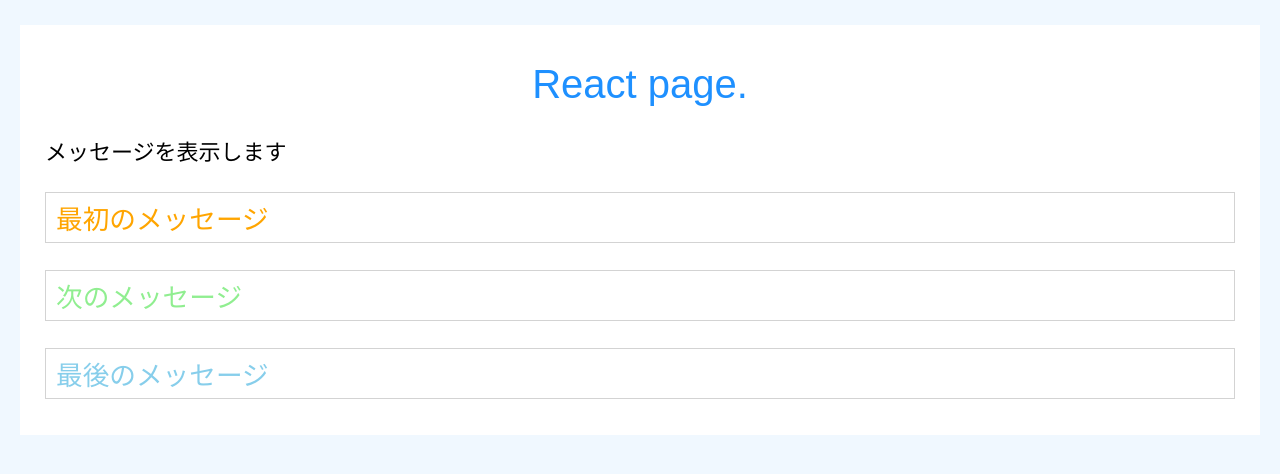
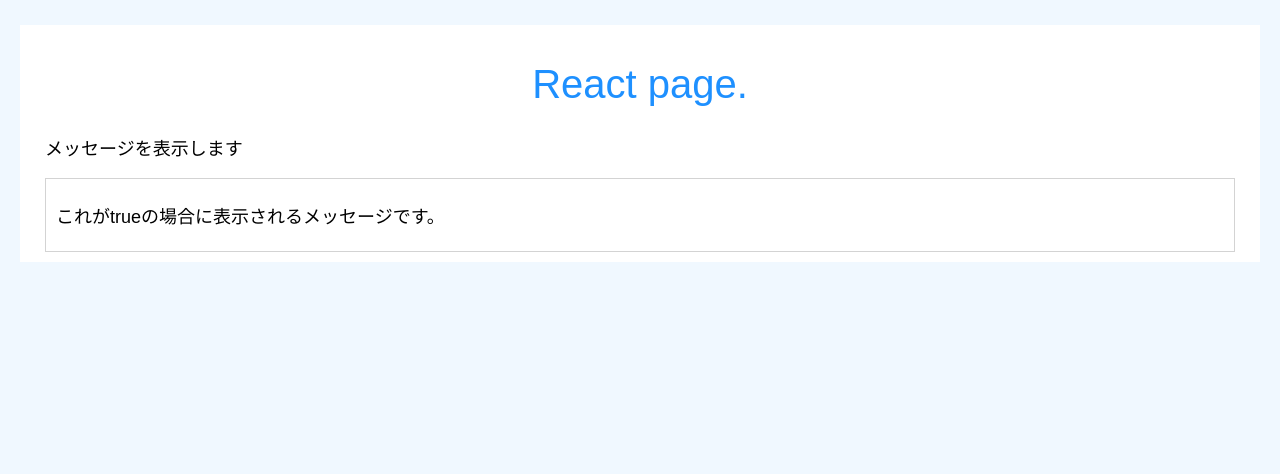
Before and after one commit to wista110/react_ts_app_chp3, a React (Create React App) app: page / in a window 1280 px wide. Shown: the top 474 px of the page. Built offline with nearby package versions, Linux system fonts and the light colour scheme.

Commit message:
JSXの使い方①

```diff
--- a/src/App.tsx
+++ b/src/App.tsx
@@ -26,39 +26,65 @@
 
 // export default App;
 
-// チャプター３ App.tsx
+// チャプター３-2 App.tsx
+// import React from 'react';
+// import './App.css';
+
+// const title = "React page.";
+// const massage = "メッセージを表示します";
+
+// // MsgPropsインターフェイスの定義
+// interface MsgProps {
+//   msg: string;
+//   size: number;
+//   color: string;
+// }
+
+// function Msg(props: MsgProps) {
+//   const s = {
+//     fontSize: props.size + "pt",
+//     color: props.color,
+//   }
+//   return <p className='msg' style={s}>{props.msg}</p>;
+// }
+
+// function App() {
+//   return (
+//     <div className='container'>
+//       <h1>{title}</h1>
+//       <h2>{massage}</h2>
+//       <div>
+//       <Msg msg="最初のメッセージ" size={20} color="orange" />
+//       <Msg msg="次のメッセージ" size={20} color="lightgreen" />
+//       <Msg msg="最後のメッセージ" size={20} color="skyblue" />
+//       </div>
+//     </div>
+//   );
+// }
+// export default App;
+
+// チャプター３-3 App.tsx
 import React from 'react';
 import './App.css';
 
 const title = "React page.";
 const massage = "メッセージを表示します";
+const content = "これがtrueの場合に表示されるメッセージです。";
 
-// MsgPropsインターフェイスの定義
-interface MsgProps {
-  msg: string;
-  size: number;
-  color: string;
-}
-
-function Msg(props: MsgProps) {
-  const s = {
-    fontSize: props.size + "pt",
-    color: props.color,
-  }
-  return <p className='msg' style={s}>{props.msg}</p>;
-}
+const flg = true; //trueの時にメッセージを表示
 
 function App() {
   return (
     <div className='container'>
       <h1>{title}</h1>
-      <h2>{massage}</h2>
-      <div>
-      <Msg msg="最初のメッセージ" size={20} color="orange" />
-      <Msg msg="次のメッセージ" size={20} color="lightgreen" />
-      <Msg msg="最後のメッセージ" size={20} color="skyblue" />
+      <p>{massage}</p>
+      {flg &&
+      <div className='msg'>
+      <p>{content}</p>
       </div>
+      }
     </div>
   );
 }
+
 export default App;
```
